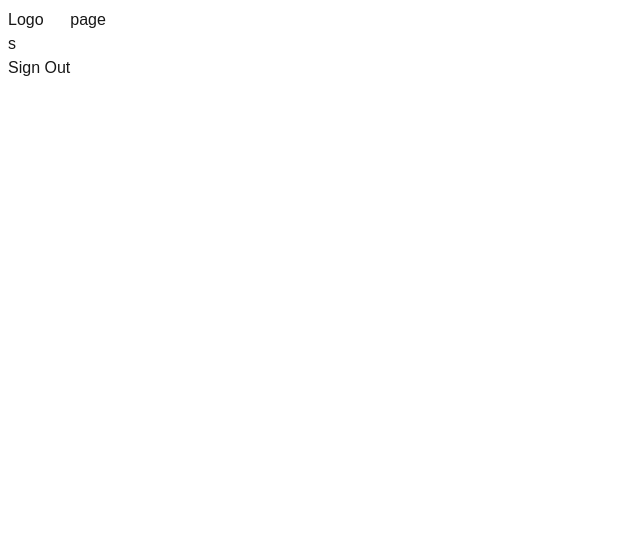
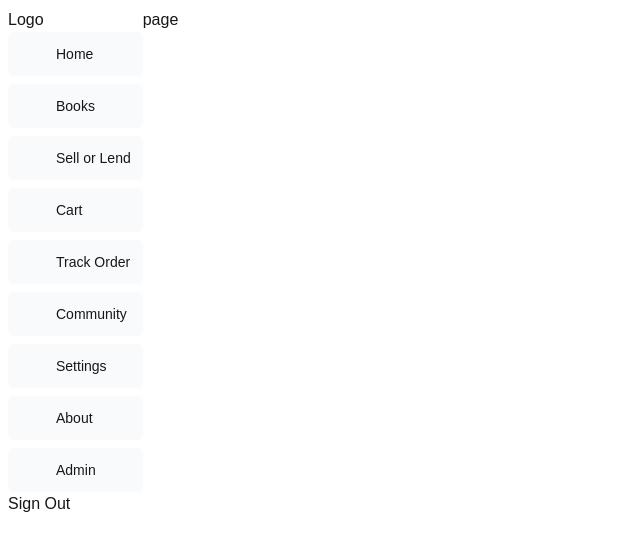
Before and after one commit to shariar-duke/librastore, a Next.js app: page /store in a window 1280 px wide. Shown: the top 550 px of the page, without its empty margins (0-640 px from the left). Built offline with nearby package versions, Linux system fonts and the light colour scheme.

Commit message:
NavLinks component

```diff
--- a/src/app/ui/sidebar/NavLinks.js
+++ b/src/app/ui/sidebar/NavLinks.js
@@ -1,3 +1,46 @@
+"use client";
+import Link from "next/link";
+
+import {
+  BookOpenIcon,
+  CogIcon,
+  CubeTransparentIcon,
+  HomeIcon,
+  RectangleStackIcon,
+  ShoppingCartIcon,
+  Squares2X2Icon,
+  TruckIcon,
+  UserGroupIcon,
+} from "@heroicons/react/24/solid";
+
+const links = [
+  { name: "Home", href: "/", icon: HomeIcon },
+  { name: "Books", href: "/store", icon: BookOpenIcon },
+  { name: "Sell or Lend", href: "/store/sell-lend", icon: RectangleStackIcon },
+  { name: "Cart", href: "/store/cart", icon: ShoppingCartIcon },
+  { name: "Track Order", href: "/store/track-order", icon: TruckIcon },
+  { name: "Community", href: "/store/community", icon: UserGroupIcon },
+  { name: "Settings", href: "/store/settings", icon: CogIcon },
+  { name: "About", href: "/store/about", icon: Squares2X2Icon },
+  { name: "Admin", href: "/store/admin", icon: CubeTransparentIcon },
+];
+
 export default function NavLinks() {
-  return <div>s</div>;
+  return (
+    <nav className="flex flex-col gap-2 w-full">
+      {links.map(({ name, href, icon }) => (
+        <Link
+          key={name}
+          href={href}
+          className="flex items-center gap-3 p-3 text-sm font-medium rounded-md bg-gray-50 hover:bg-sky-100 hover:text-purple-600 transition-all duration-200 ease-in-out"
+        >
+          {/* for icon */}
+          <icon className="w-6" />
+
+          {/* for label  */}
+          <span className="hidden md:inline-block">{name}</span>
+        </Link>
+      ))}
+    </nav>
+  );
 }
```
